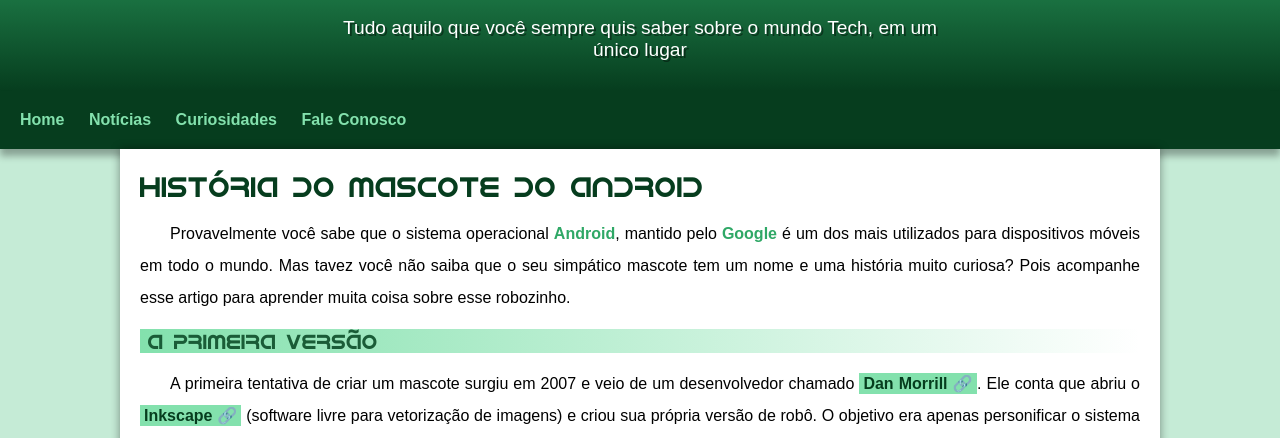
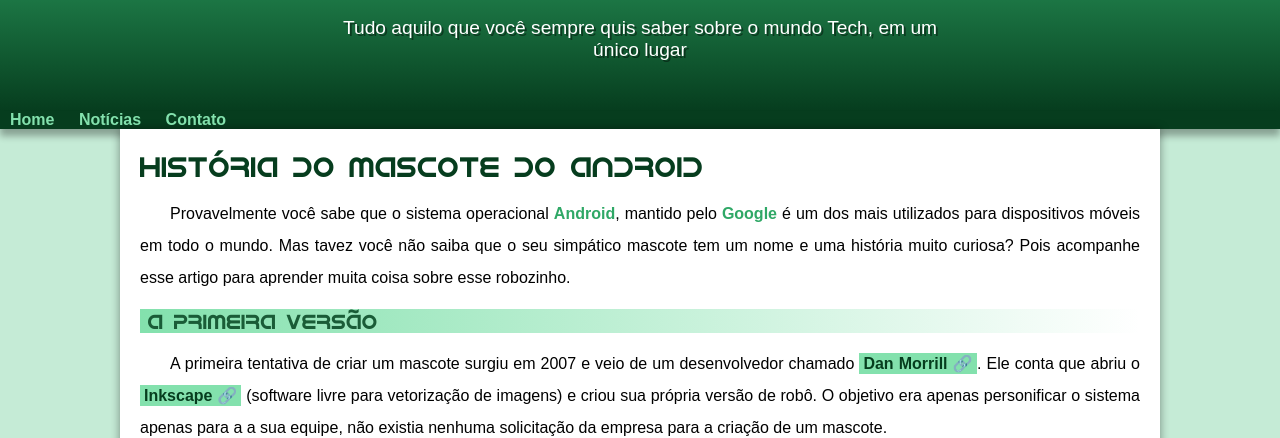
Before and after one commit to robersonnegrao/projeto-android, a plain HTML site: page index.html in a window 1280 px wide. Shown: the part 99-537 px from the top of the page. Drawn offline with Linux system fonts and the light colour scheme.

Commit message:
Problema de padding corrigido

```diff
--- a/estilo/style.css
+++ b/estilo/style.css
@@ -61,13 +61,14 @@
     padding-right: 10px;
     padding-left: 10px;
     margin: auto;
-    /* margin-bottom: 2px;   NÃO DEU CERTO, ELE CRIA UM ESPAÇO COM COR DE FUNDO ENTRE O MENU E O HEADER*/
+    /* margin-bottom: 30px;   NÃO DEU CERTO, ELE CRIA UM ESPAÇO COM COR DE FUNDO ENTRE O MENU E O HEADER*/
+    padding-bottom: 50px;
     text-shadow: 2px 2px 0px rgba(0, 0, 0, 0.425);
 }
 
 nav {
     background-color: var(--cor5);
-    padding: 20px 10px; /* inseri o 20px para tirar o problema gerado pelo margin-bottom acima */
+    /* padding: 20px 10px; inseri o 20px para tirar o problema gerado pelo margin-bottom acima - RETIRADO DEPOIS QUE O PROF INSERIU O PADDING-BOTTOM ACIMA AO INVÉS DE MARGIN-BOTTOM */
     box-shadow: 0px 7px 7px rgba(0, 0, 0, 0.315);
 }
 
--- a/index.html
+++ b/index.html
@@ -15,8 +15,7 @@
     <nav>
         <a href="#">Home</a>
         <a href="#">Notícias</a>
-        <a href="#">Curiosidades</a>
-        <a href="#">Fale Conosco</a>
+        <a href="#">Contato</a>
     </nav>
     <main>
         <article>
```
